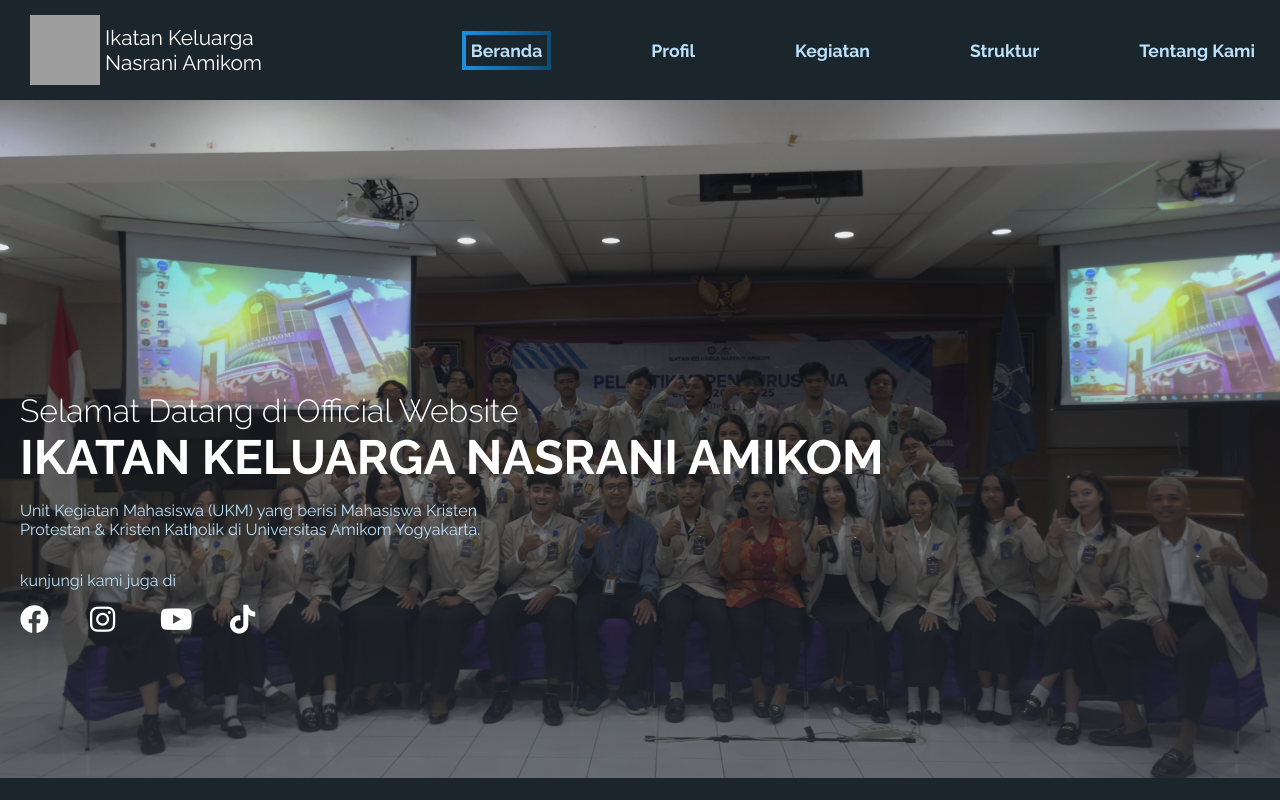
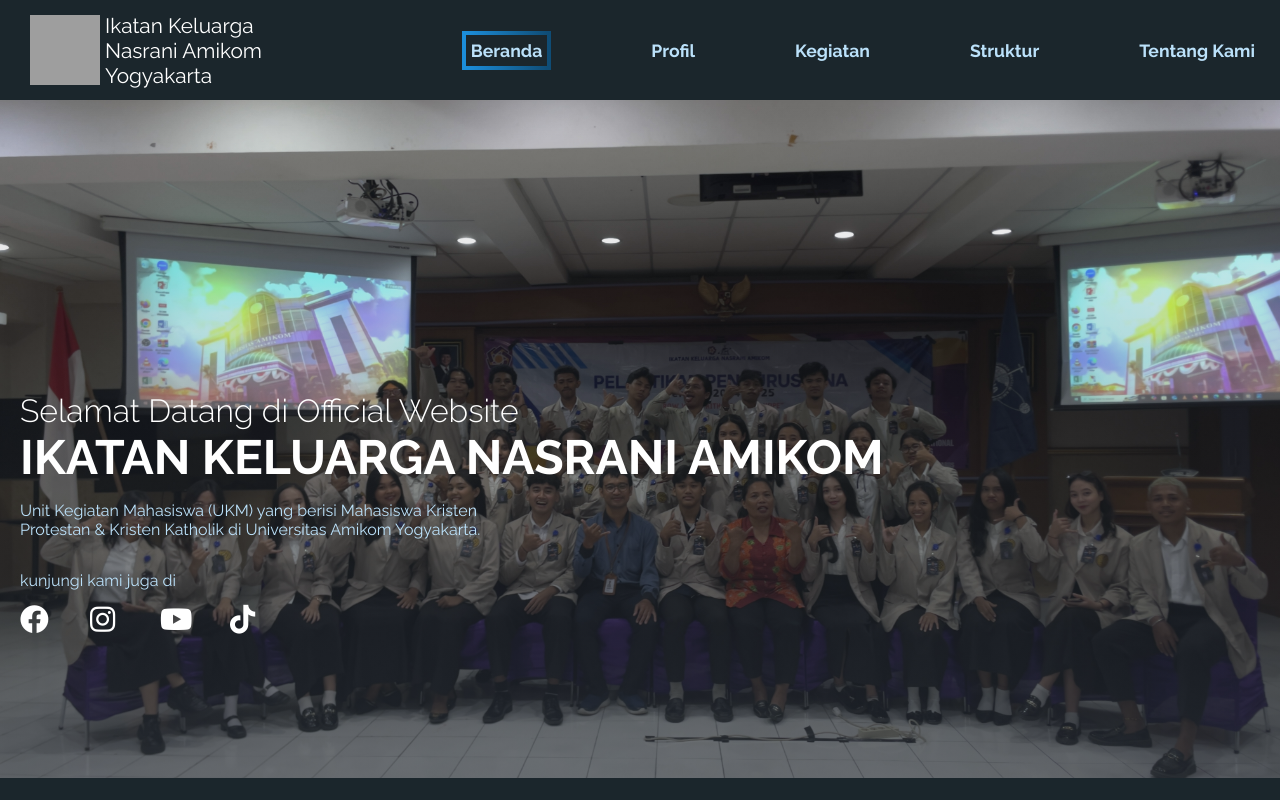
Before and after one commit to daveton22/WebIkna, a plain HTML site: page index.html in a window 1280 px wide. Shown: the top 800 px of the page. Drawn offline with Linux system fonts and the light colour scheme; grey boxes are pictures that could not be loaded; a web font is replaced by a local one.

Commit message:
modified

```diff
--- a/index.html
+++ b/index.html
@@ -17,7 +17,7 @@
         <!-- Logo -->
         <div>
           <img src="/src/google-01.jpg" alt="logoIkna" />
-          <h1>Ikatan Keluarga Nasrani Amikom</h1>
+          <h1>Ikatan Keluarga Nasrani Amikom Yogyakarta</h1>
         </div>
         <ul>
           <li><a href="#">Beranda</a></li>
```
